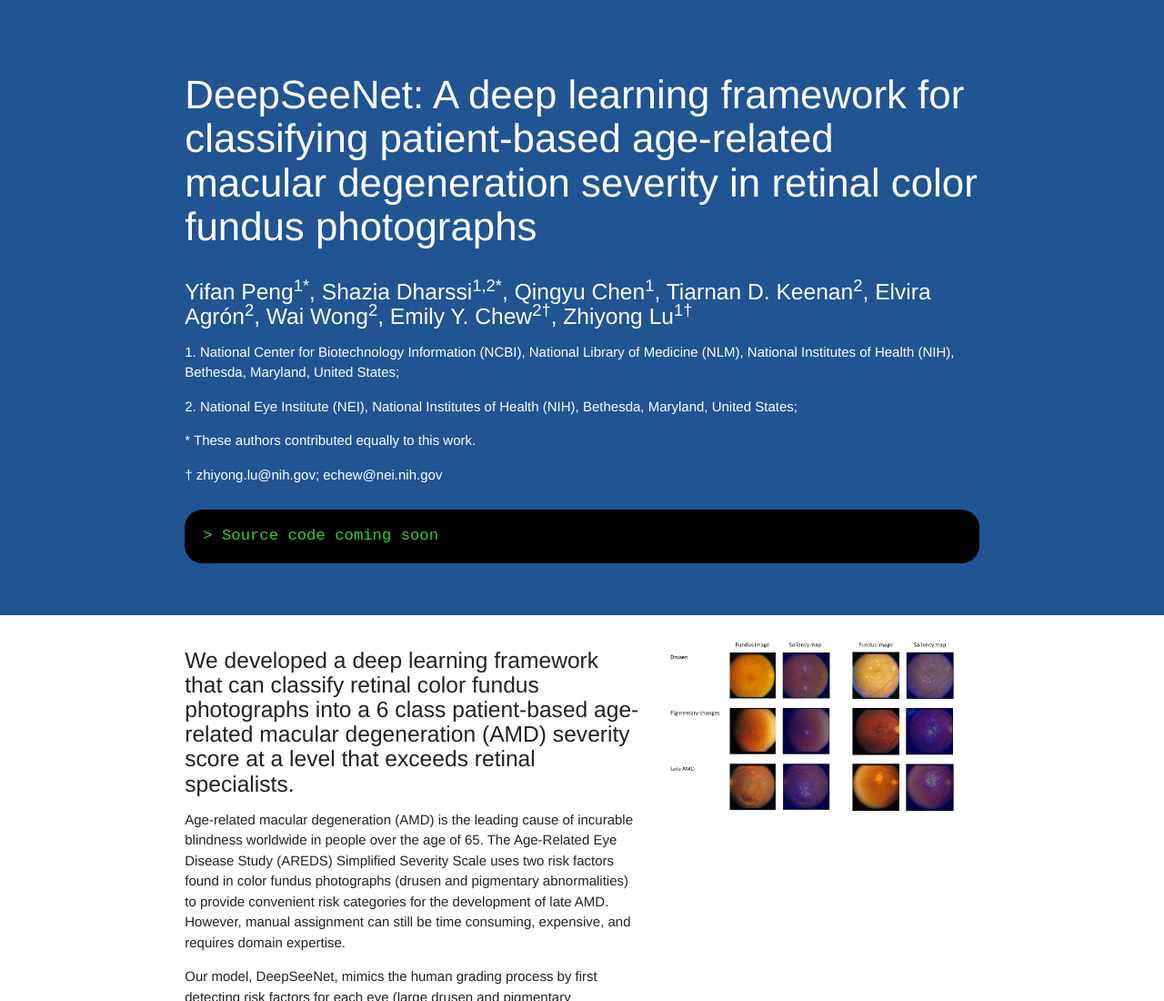
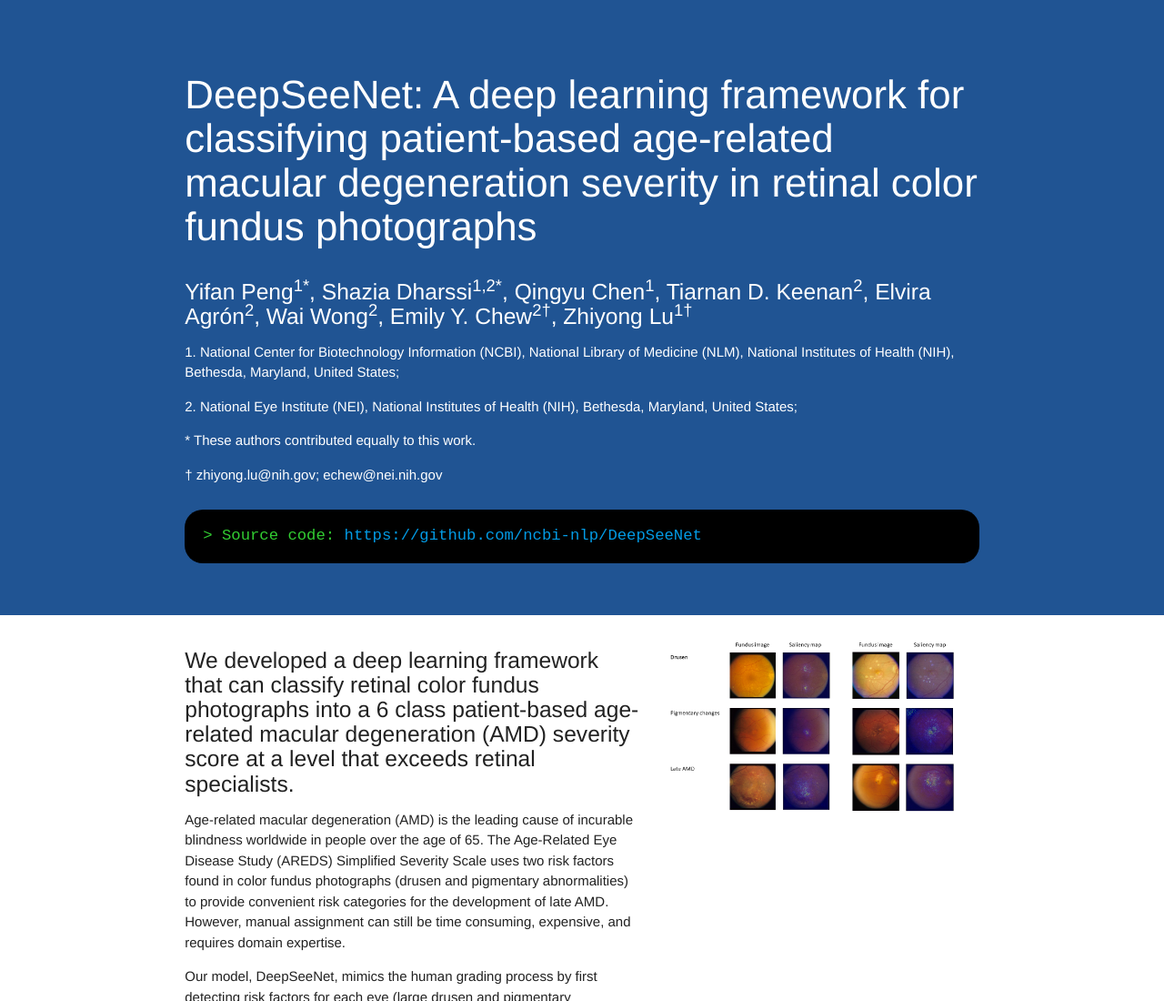
Before and after one commit to ncbi-nlp/DeepSeeNet, a plain HTML site: page docs/index.html in a window 1280 px wide. Shown: the top 1100 px of the page at 91% size. Drawn offline with nearby package versions, Linux system fonts and the light colour scheme.

Commit message:
add source codes

```diff
--- a/docs/index.html
+++ b/docs/index.html
@@ -96,7 +96,7 @@
             <p>&dagger; zhiyong.lu@nih.gov; echew@nei.nih.gov</p>
         </div>
         <div class="col s12">
-          <h6>> Source code coming soon</h6>
+          <h6>> Source code: <a href="https://github.com/ncbi-nlp/DeepSeeNet">https://github.com/ncbi-nlp/DeepSeeNet</a></h6>
         </div>
       </div>
     </div>
```
